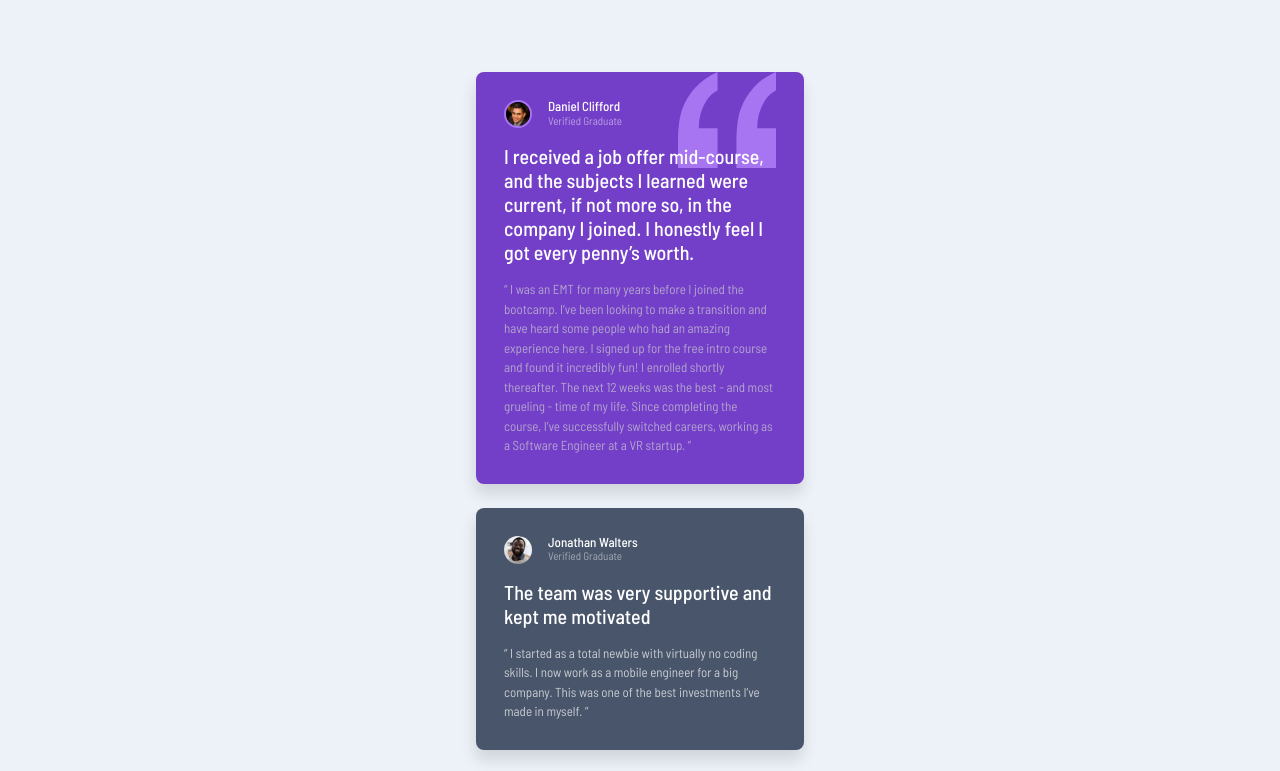
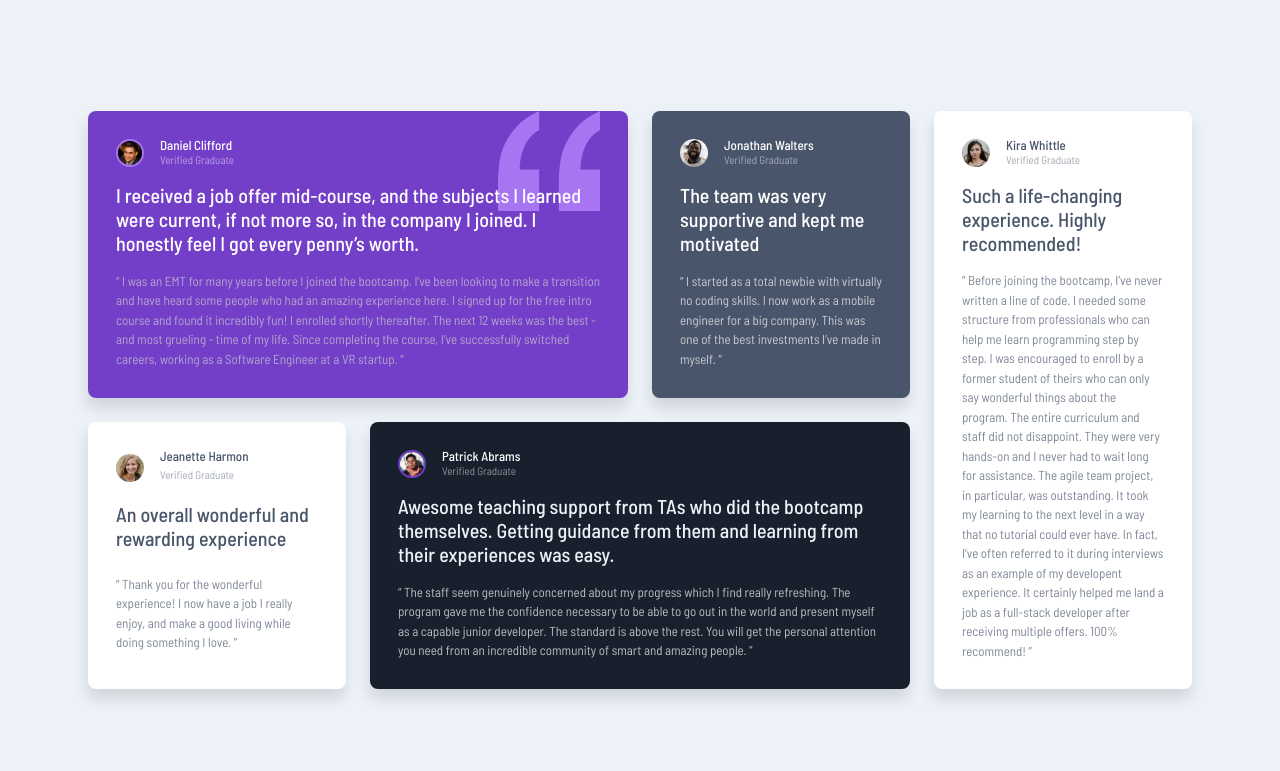
Before and after one commit to NavarroEmiliano/testimonials-grid-section, a website: page index.html in a window 1280 px wide. Shown: the top 771 px of the page. Drawn offline with Linux system fonts and the light colour scheme.

Commit message:
finished

```diff
--- a/sass/styles.scss
+++ b/sass/styles.scss
@@ -21,6 +21,8 @@ html {
 }
 
 body {
+    display: grid;
+    place-items: center;
     min-block-size: 100vh;
     font-size: 13px;
     font-family: "Barlow Semi Condensed", serif;
@@ -36,9 +38,9 @@ picture {
 .main-container {
     display: grid;
     grid-template-columns: 1;
-    place-items: center;
-    padding-block: 4.5rem;
+    align-items: center;
     gap: 1.5rem;
+    margin-block: 4.5rem;
 
     article {
         display: grid;
@@ -140,3 +142,30 @@ picture {
         }
     }
 }
+
+@media (min-width:69rem) {
+    .main-container {
+        margin-inline: auto;
+        max-inline-size: 69rem;
+        grid-template-columns: repeat(4, 1fr);
+        grid-template-rows: 2;
+        place-items: unset;
+        margin-block: auto;
+
+        article {
+            max-inline-size: none;
+        }
+
+        .daniel {
+            grid-column: 1/3;
+        }
+
+        .kira {
+            grid-column: 4/5;
+            grid-row: 1/3;
+        }
+        .patrick {
+            grid-column: 2/4;
+        }
+    }
+}
```
Also changed, not shown: css/styles.css, 1 other file.
